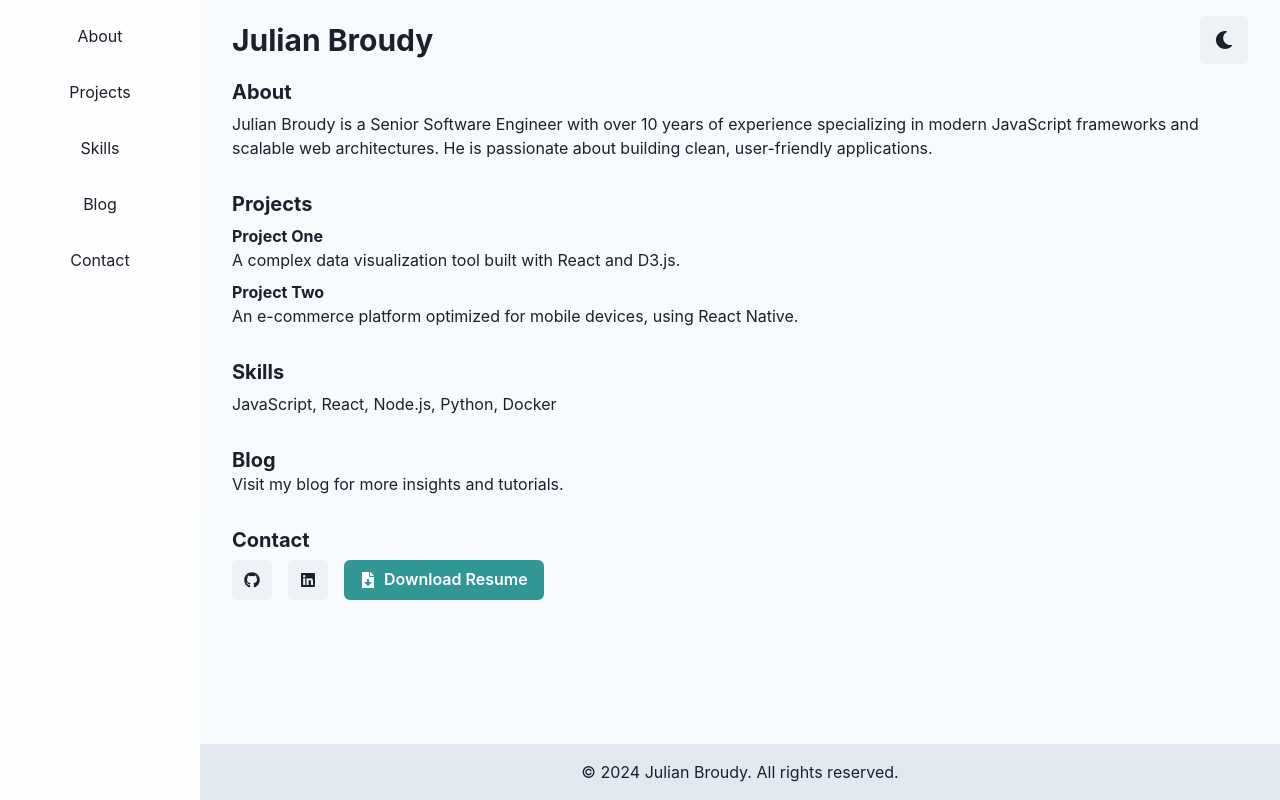
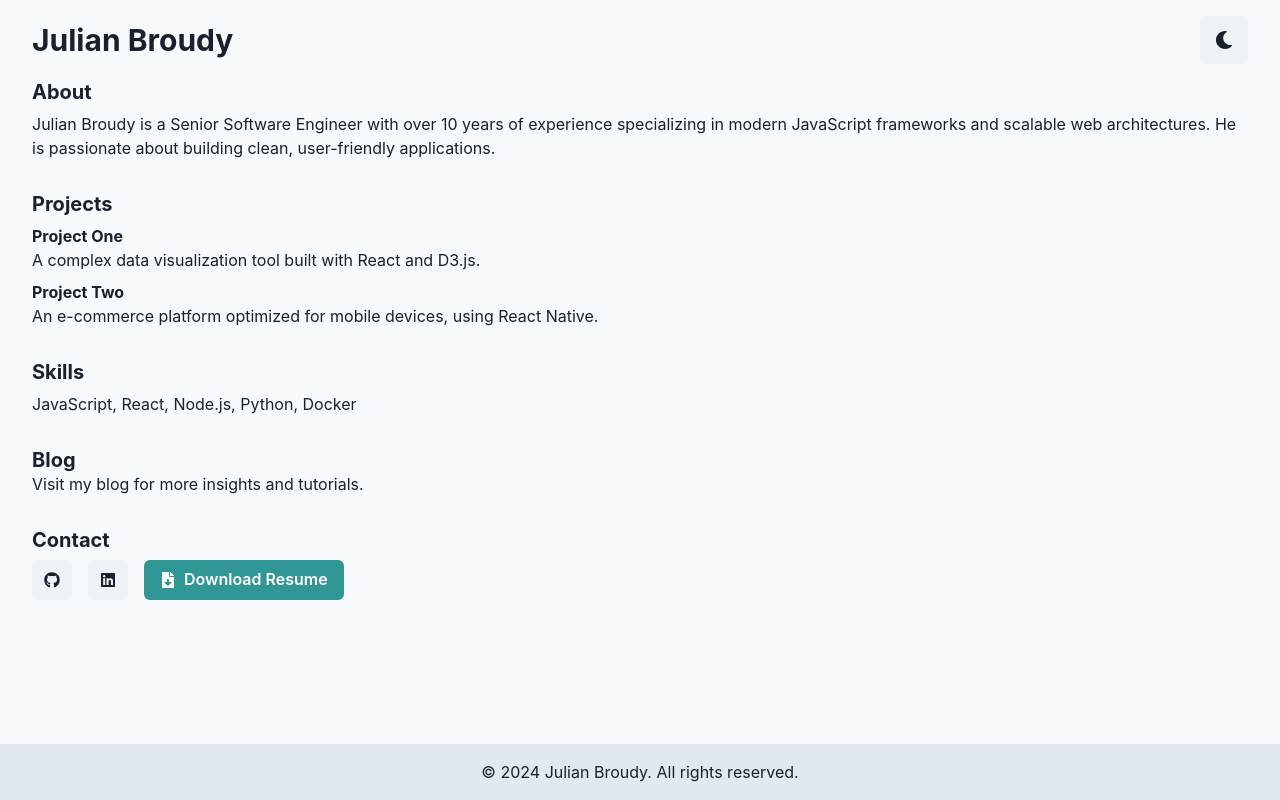
Before and after one commit to GPT-Engineer-App/sleek-engineer-site, a React (Vite) app: page / in a window 1280 px wide. Built offline with nearby package versions, Linux system fonts and the light colour scheme.

Commit message:
Reverted to edit 6020fb84-e023-446e-9681-158be6583d9b: "Initial commit"

```diff
--- a/src/pages/Index.jsx
+++ b/src/pages/Index.jsx
@@ -1,4 +1,4 @@
-import { Box, Button, Container, Flex, Heading, IconButton, Image, Link, Stack, Text, useColorMode, useColorModeValue, VStack, Link as ChakraLink } from "@chakra-ui/react";
+import { Box, Button, Container, Flex, Heading, IconButton, Image, Link, Stack, Text, useColorMode, useColorModeValue, VStack } from "@chakra-ui/react";
 import { FaBars, FaMoon, FaSun, FaGithub, FaLinkedin, FaFileDownload } from "react-icons/fa";
 
 const Index = () => {
@@ -7,26 +7,8 @@ const Index = () => {
   const textColor = useColorModeValue("gray.800", "gray.50");
 
   return (
-    <Container maxW="container.xl" p={0} display="flex">
-      <Flex direction="row" w="full">
-        <VStack position="fixed" left={0} top={0} h="100vh" w="200px" bg="rgba(255, 255, 255, 0.8)" p={4} spacing={4}>
-          <ChakraLink href="#about" p={2}>
-            About
-          </ChakraLink>
-          <ChakraLink href="#projects" p={2}>
-            Projects
-          </ChakraLink>
-          <ChakraLink href="#skills" p={2}>
-            Skills
-          </ChakraLink>
-          <ChakraLink href="#blog" p={2}>
-            Blog
-          </ChakraLink>
-          <ChakraLink href="#contact" p={2}>
-            Contact
-          </ChakraLink>
-        </VStack>
-        <Flex direction="column" align="center" minHeight="100vh" bg={bgColor} color={textColor} pl="200px">
+    <Container maxW="container.xl" p={0}>
+      <Flex direction="column" align="center" minHeight="100vh" bg={bgColor} color={textColor}>
         <Flex w="full" py={4} px={8} justify="space-between" align="center">
           <Heading as="h1" size="lg">
             Julian Broudy
@@ -86,7 +68,6 @@ const Index = () => {
           <Text>&copy; {new Date().getFullYear()} Julian Broudy. All rights reserved.</Text>
         </Flex>
       </Flex>
-      </Flex>
     </Container>
   );
 };
```
Lines whose indentation alone changed are shown as unchanged.
